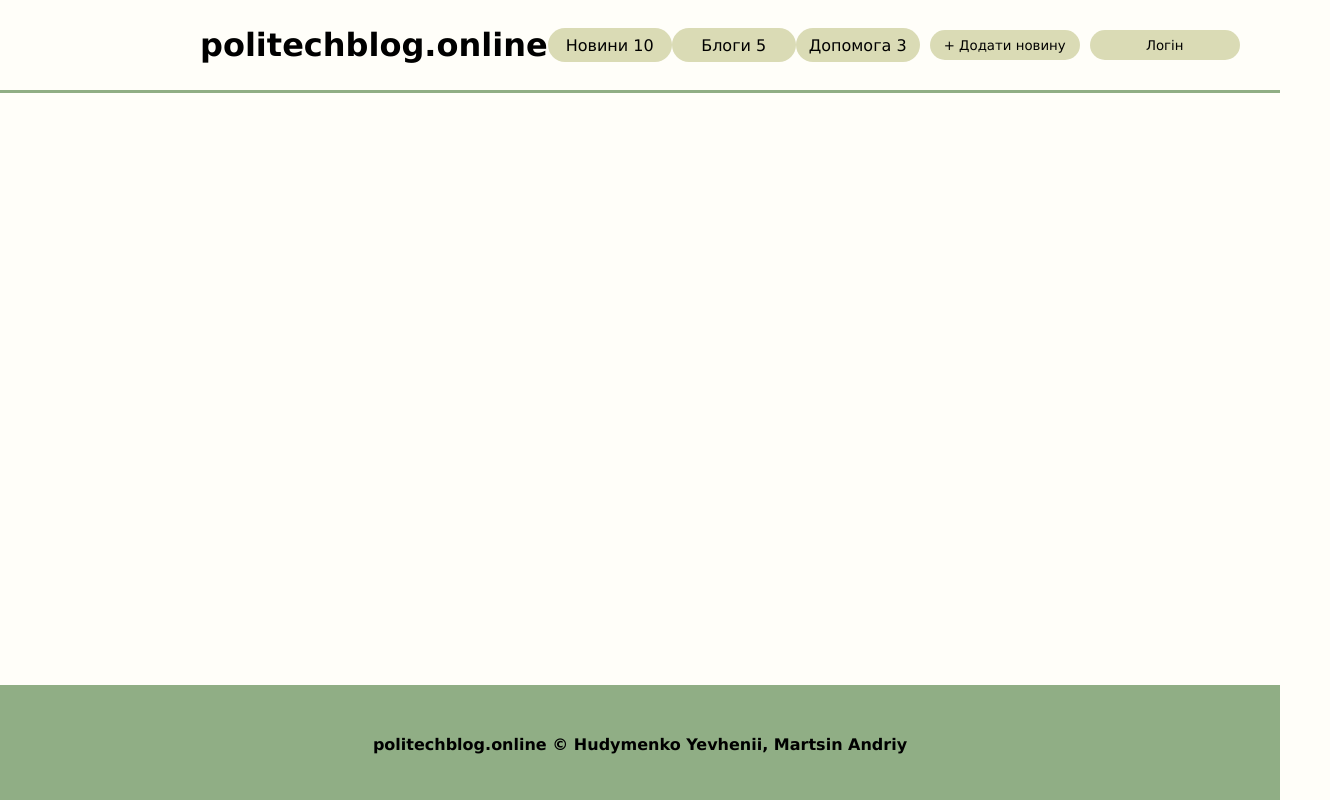
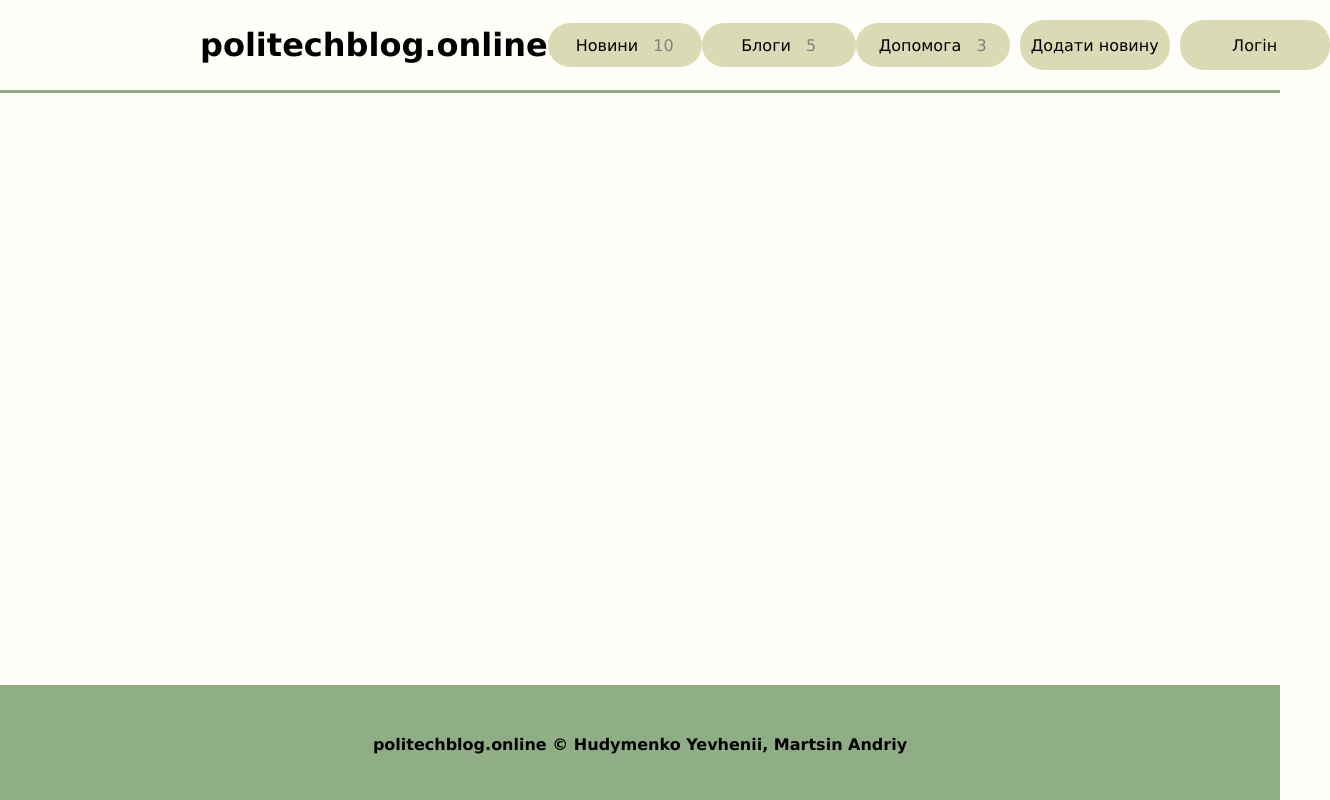
Before and after one commit to Habubinator/news_blog, a plain HTML site: page public/html/main_page.html in a window 1280 px wide. Shown: the whole page, 1330 px wide, since content can reach past the window. Drawn offline with Linux system fonts and the light colour scheme.

Commit message:
header p changes

```diff
--- a/public/css/utils.css
+++ b/public/css/utils.css
@@ -35,9 +35,9 @@ header {
 #tags div {
     background-color: #dadbb5;
     border-radius: 24px;
-    width: 120px;
+    width: 150px;
     padding: 2px;
-    height: 30px;
+    height: 40px;
     color: black;
 }
 
@@ -46,8 +46,9 @@ header div input[type="button"] {
     width: 150px;
     margin-left: 10px;
     padding: 2px;
-    height: 30px;
+    height: 50px;
     border: none;
+    font-size: 16px;
     background-color: #dadbb5;
 }
 
@@ -67,3 +68,10 @@ h1 a {
     text-decoration: none; /* Убираем подчеркивание у ссылки */
     color: black; /* Цвет текста */
 }
+
+p em {
+    color: gray;
+    font-style: inherit;
+    width: max-content;
+    padding-left: 10px;
+}
--- a/public/html/main_page.html
+++ b/public/html/main_page.html
@@ -12,18 +12,18 @@
             <div><h1><a href="./main_page.html">politechblog.online</a></h1></div>
             <div id="tags">
                 <div>
-                    <p>Новини 10</p>
+                    <p>Новини <em id="newsEm">10</em></p>
                 </div>
                 <div>
-                    <p>Блоги 5</p>
+                    <p>Блоги <em id="blogsEm">5</em></p>
                 </div>
                 <div>
-                    <p>Допомога 3</p>
+                    <p>Допомога <em id="helpEm">3</em></p>
                 </div>
             </div>
             <div></div>
             <div>
-                <input type="button" value="+ Додати новину" />
+                <input type="button" value="Додати новину" />
                 <input type="button" value="Логін" />
             </div>
         </header>
```
Also changed, not shown: public/html/default.html (+3 -3 lines), public/html/login.html (+3 -3 lines).
